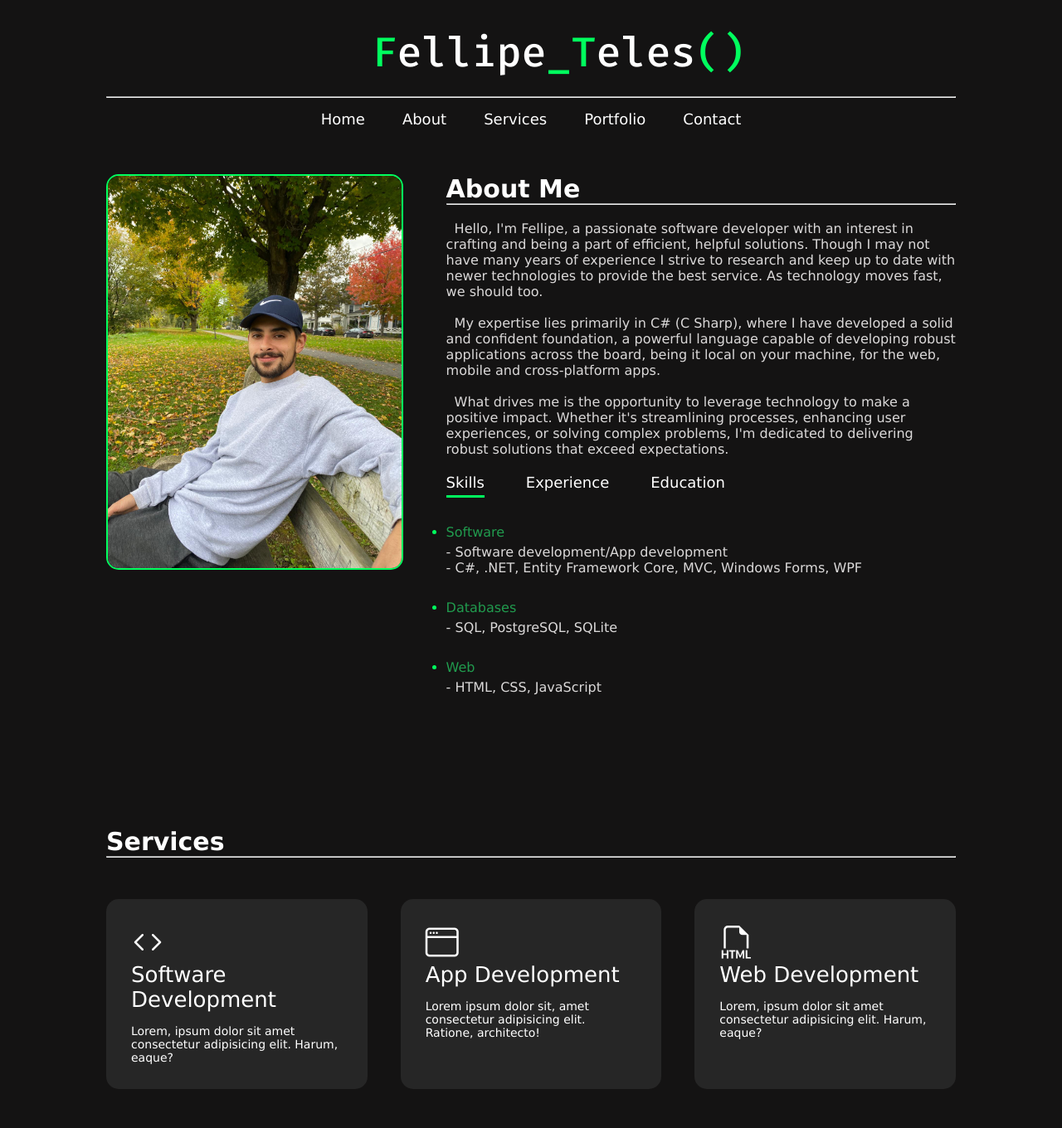
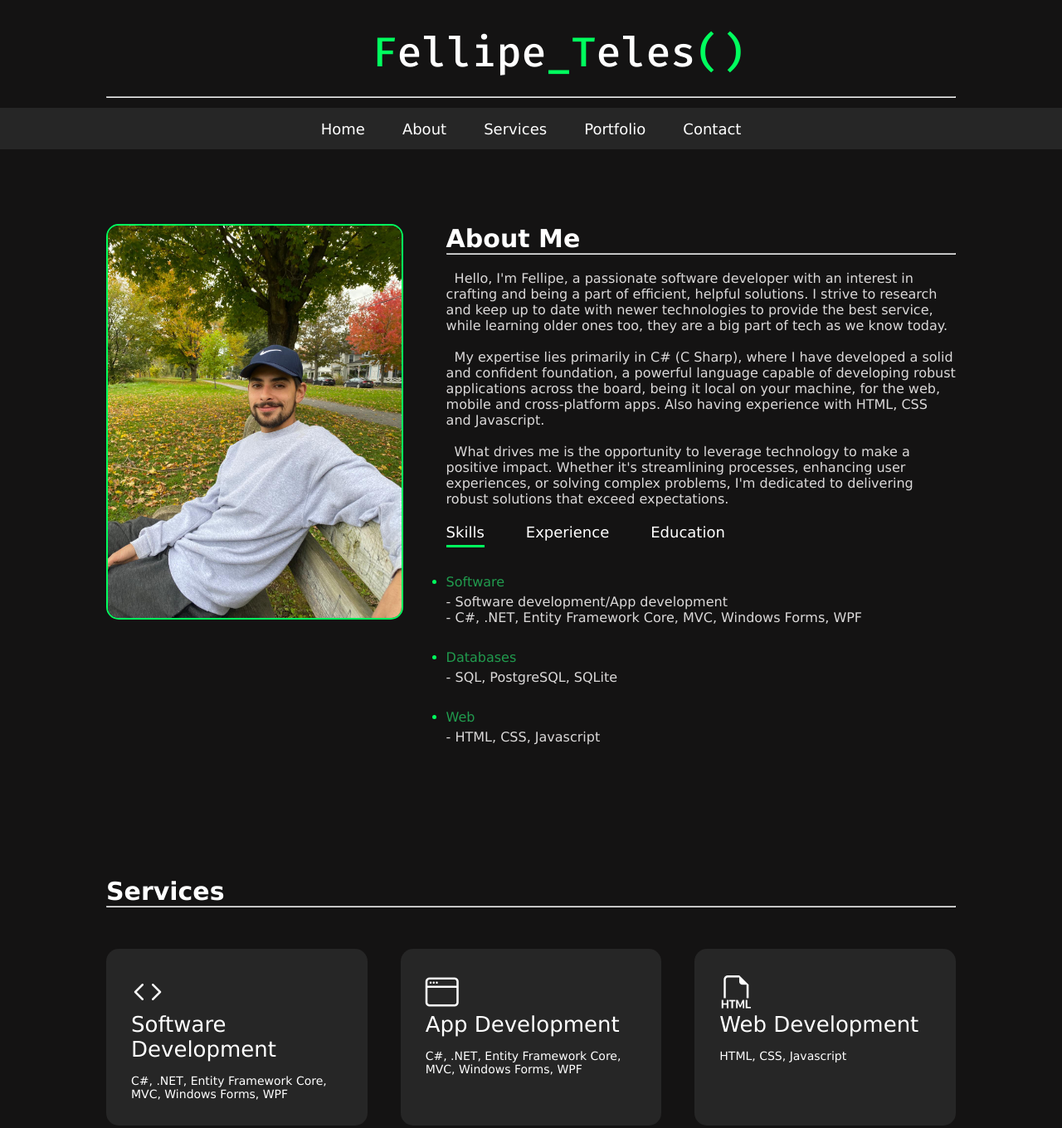
Before and after one commit to Peleghost/peleghost.github.io, a plain HTML site: page index.html in a window 1280 px wide. Shown: the top 1360 px of the page at 83% size. Drawn offline with nearby package versions, Linux system fonts and the light colour scheme.

Commit message:
Text edits

```diff
--- a/assets/css/style.css
+++ b/assets/css/style.css
@@ -66,7 +66,12 @@ hr {
   color: #00ff5e;
 }
 
+
 nav {
+  background: #262626;
+  height: 50px;
+  position: sticky;
+  top: 0;
   margin-top: 10px;
   display: flex;
   align-items: center;
@@ -371,6 +376,12 @@ nav .bi {
     font-size: 7vw;
   }
 
+  nav {
+    height: 0;
+    background: none;
+    margin-top: 0;
+  }
+
   nav .bi {
     position: absolute;
     right: 30px;
--- a/index.html
+++ b/index.html
@@ -18,9 +18,11 @@
     <header>
       <div class="container">
 
-        <h2 id="main-title"><span>F</span>ellipe<span>_</span><span>T</span>eles <span>()</span><span
+        <h2 id="main-title"><span>F</span>ellipe<span>_T</span>eles <span>()</span><span
             class="blinking-cursor">|</span></h2>
         <hr>
+
+    </header>
     <nav>
       <ul id="sideMenu">
         <li><a href="#">Home</a></li>
@@ -32,13 +34,13 @@
       </ul>
       <i class="bi bi-chevron-bar-left" onclick="openMenu()"></i>
     </nav>
-    </header>
     <!-- ---------- About ---------- -->
     <div id="about">
       <div class="container">
         <div class="row">
           <div class="about-col-1">
-            <img src="assets/images/fellipe_pfp2.jpg" alt="">
+            <img src="assets/images/fellipe_pfp2.jpg" alt="Man smiling sitting on a bench at the park, in the fall,
+            wearing a blue hat, light grey sweater and dark grey joggers">
           </div>
           <div class="about-col-2">
             <h2 class="sub-title">About Me</h2>
@@ -46,18 +48,17 @@
             <br>
             <div>
               <p class="about-text">Hello, I'm Fellipe, a passionate software developer with an interest in crafting and
-                being a part of
-                efficient, helpful solutions. Though I may not have many years of experience I strive to research and
-                keep
-                up to date with newer technologies to provide the best service. As technology moves fast, we should too.
+                being a part of efficient, helpful solutions. I strive to research and keep up to date with newer
+                technologies to provide the best service, while learning older ones too, they are a big part of tech
+                as we know today.
               </p>
               <br>
             </div>
             <div>
               <p class="about-text">My expertise lies primarily in C# (C Sharp), where I have developed a solid and
-                confident foundation, a
-                powerful language capable of developing robust applications across the board, being it local on your
-                machine, for the web, mobile and cross-platform apps.</p>
+                confident foundation, a powerful language capable of developing robust applications across the board,
+                being it local on your machine, for the web, mobile and cross-platform apps. Also having experience
+                with HTML, CSS and Javascript.</p>
               <br>
             </div>
             <div class="about-text">
@@ -88,7 +89,7 @@
                 </li>
                 <li><span>Web</span><br>
                   <p>
-                    - HTML, CSS, JavaScript
+                    - HTML, CSS, Javascript
                   </p>
                   <br>
                 </li>
@@ -152,17 +153,19 @@
           <div>
             <i class="bi bi-code"></i>
             <h3>Software Development</h3>
-            <p>Lorem, ipsum dolor sit amet consectetur adipisicing elit. Harum, eaque?</p>
+            <p>C#, .NET, Entity Framework Core,
+              MVC, Windows Forms, WPF</p>
           </div>
           <div>
             <i class="bi bi-window"></i>
             <h3>App Development</h3>
-            <p>Lorem ipsum dolor sit, amet consectetur adipisicing elit. Ratione, architecto!</p>
+            <p>C#, .NET, Entity Framework Core,
+              MVC, Windows Forms, WPF</p>
           </div>
           <div>
             <i class="bi bi-filetype-html"></i>
             <h3>Web Development</h3>
-            <p>Lorem, ipsum dolor sit amet consectetur adipisicing elit. Harum, eaque?</p>
+            <p>HTML, CSS, Javascript</p>
           </div>
         </div>
       </div>
@@ -175,7 +178,8 @@
         <hr>
         <div class="work-list">
           <div class="work">
-            <img src="assets/images/project-batata.png" alt="">
+            <img src="assets/images/project-batata.png" alt="Login page for a stock management/service management system for
+            Batata Motos, Apiaí - SP Brasil">
             <div class="layer">
               <h3>Batata Motos - Sistema Interno</h3>
               <p>Internal stock management/service management system</p>
```
Also changed, not shown: portfolio.html (+8 -6 lines). Lines whose indentation alone changed are shown as unchanged.
